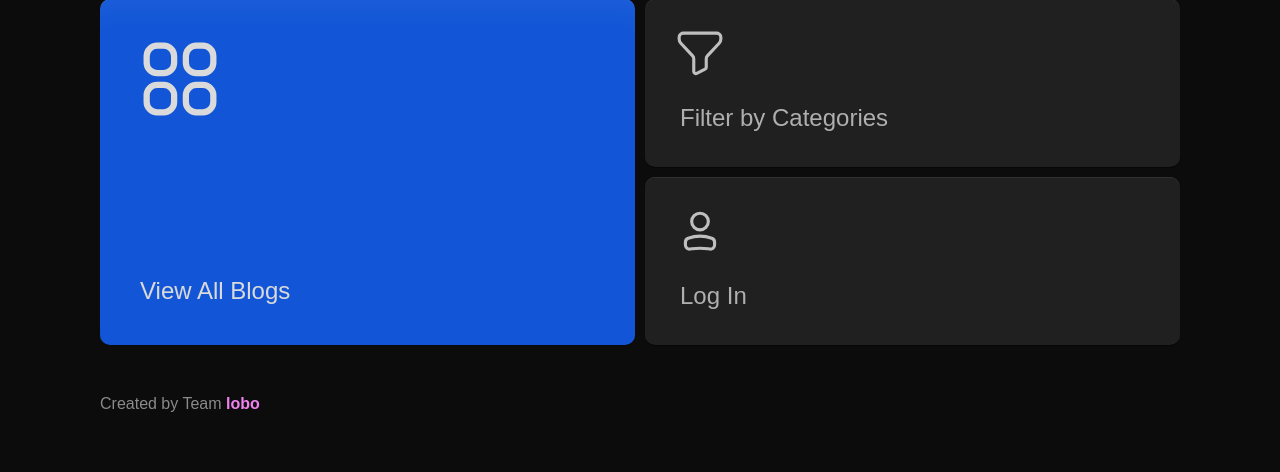
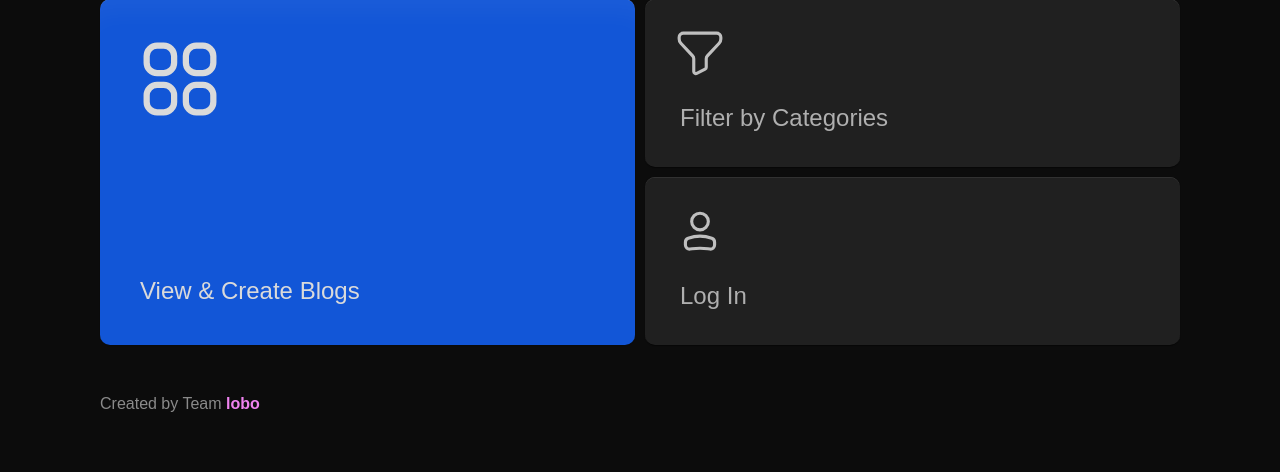
Before and after one commit to wnzeuton/p00, a Flask app: page / in a window 1280 px wide. Shown: the part 223-695 px from the top of the page. Run offline with Flask 3, Linux system fonts and the light colour scheme; some web fonts are replaced.

Commit message:
text update

```diff
--- a/app/templates/index.html
+++ b/app/templates/index.html
@@ -30,7 +30,7 @@
 <section class="hero-grid">
     <a class="all-blogs" href="/blogs">
             <img src="{{ url_for('static', filename='images/all.svg') }}" alt="All Blogs" style="width: 100px; margin-bottom: 20px">
-            <h2 style="margin: 10px; color: #dadada">View All Blogs</h2>
+            <h2 style="margin: 10px; color: #dadada">View & Create Blogs</h2>
     </a>
     <a class="categories" href="/category">
         <img src="{{ url_for('static', filename='images/filter.svg') }}" alt="Filter by Categories" style="width: 50px; margin-bottom: 20px">
```
Also changed, not shown: app/xase.db.
